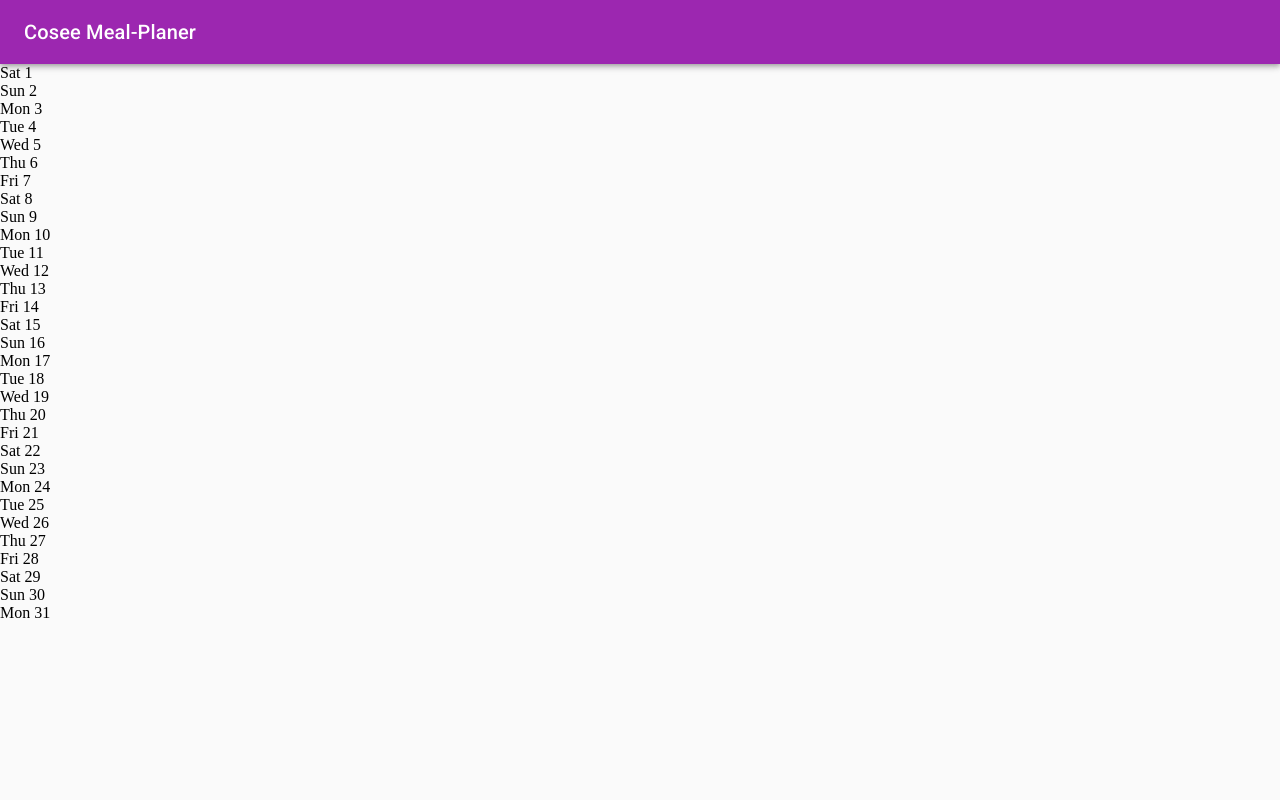
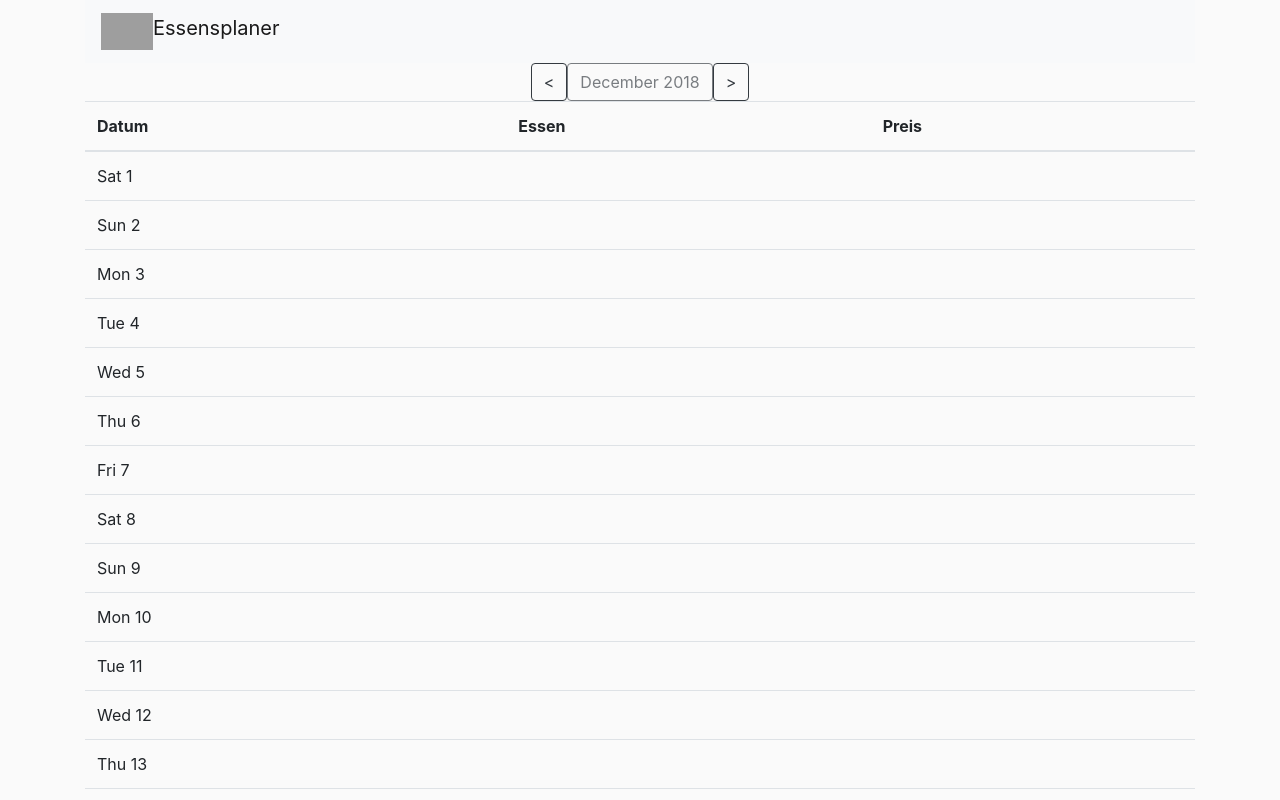
Before and after one commit to moritz31/netlify-meal-planer, a React (Create React App) app: page / in a window 1280 px wide. Shown: the top 800 px of the page. Built offline with nearby package versions, Linux system fonts and the light colour scheme; grey boxes are pictures that could not be loaded.

Commit message:
Added basic structure

```diff
--- a/src/components/monthOverview.js
+++ b/src/components/monthOverview.js
@@ -1,45 +1,40 @@
 import React from 'react'
+import Navigation from './overview/navigation.js'
+import Overview from './overview/overview.js'
 import dateFns from 'date-fns'
+
 
 class MonthOverview extends React.Component {
 
-    state = {
-        currentMonth: new Date(),
-        selectedDate: new Date()
-    };
+    constructor() {
+        super();
 
-    renderDays() {
-        const { currentMonth, selectedDate } = this.state;
+        this.state = {
+            currentMonth: new Date(),
+            selectedDate: new Date()
+        };
 
-        const monthStart = dateFns.startOfMonth(currentMonth);
-        const monthEnd = dateFns.endOfMonth(monthStart);
+        this.nextMonth = this.nextMonth.bind(this);
+        this.previousMonth = this.previousMonth.bind(this);
+    }
 
-        const dateFormat = "ddd D";
-        const rows = [];
+    nextMonth() {
+        this.setState({selectedDate: dateFns.addMonths(this.state.selectedDate,1)})
+        console.log(this.state.selectedDate)
+    }
 
-        let day = monthStart;
-        let formattedDate = "";
-        let dayOfWeek = "";
-
-        while (day <= monthEnd) {
-            formattedDate = dateFns.format(day, dateFormat);
-            dayOfWeek = dateFns.getDay(day);
-            rows.push(
-                <div className="row" key={day}>
-                {formattedDate}
-                </div>
-            );
-            day = dateFns.addDays(day, 1);
-        }
-        return <div className="body">{rows}</div>;
+    previousMonth() {
+        this.setState({selectedDate: dateFns.subMonths(this.state.selectedDate,1)})
+        console.log(this.state.selectedDate)
     }
 
     render() {
         return(
             <div className="calendar">
-            {this.renderDays()}
+                <Navigation month={this.state.selectedDate} leftClick={this.previousMonth} rightClick={this.nextMonth}></Navigation>
+                <Overview month={this.state.selectedDate}></Overview>
             </div>
-        );
+        )
     }
 }
 
--- a/src/components/navbar.js
+++ b/src/components/navbar.js
@@ -5,15 +5,12 @@ import Typography from '@material-ui/core/Typography'
 
 const NavBar = () => {
     return(
-        <div>
-        <AppBar position="static">
-            <Toolbar>
-                <Typography variant="title" color="inherit">
-                Cosee Meal-Planer
-                </Typography>
-            </Toolbar>
-        </AppBar>
-        </div>
+        <nav className="navbar navbar-light bg-light">
+            <a className="navbar-brand" href="#">
+            <img src="logo.png" width="52" height="37" className="d-inline-block align-top" alt=""/>
+            Essensplaner
+            </a>
+        </nav>
     )
 }
 
--- /dev/null
+++ b/src/components/overview/navigation.js
@@ -0,0 +1,22 @@
+import React from 'react'
+import { Button } from 'reactstrap'
+import dateFns from 'date-fns'
+import { Container, Row, Col } from 'reactstrap';
+
+class Navigation extends React.Component {
+
+    render() {
+        let monthName = dateFns.format(this.props.month, "MMMM YYYY")
+        return(
+            <Row>
+                <Col className="text-center" sm="12" md={{ size: 6, offset: 3 }}>
+                    <Button color="outline-dark" onClick={this.props.leftClick}>{'<'}</Button>
+                    <Button color="outline-dark" disabled>{monthName}</Button>
+                    <Button color="outline-dark" onClick={this.props.rightClick}>{'>'}</Button>
+                </Col>
+            </Row>
+        );
+    }
+}
+
+export default Navigation;
--- /dev/null
+++ b/src/components/overview/overview.js
@@ -0,0 +1,65 @@
+import React from 'react'
+import dateFns from 'date-fns'
+import { Table } from 'reactstrap';
+
+class Overview extends React.Component {
+
+    renderDays() {
+
+        const monthStart = dateFns.startOfMonth(this.props.month);
+        const monthEnd = dateFns.endOfMonth(monthStart);
+
+        const dateFormat = "ddd D";
+
+        const head = [];
+        const rows = [];
+
+        let day = monthStart;
+        let formattedDate = "";
+        let dayOfWeek = "";
+
+        head.push(
+            <thead>
+                <tr>
+                    <th>Datum</th>
+                    <th>Essen</th>
+                    <th>Preis</th>
+                </tr>
+            </thead>
+        );
+
+        while (day <= monthEnd) {
+            formattedDate = dateFns.format(day, dateFormat);
+            dayOfWeek = dateFns.getDay(day);
+            rows.push(
+                <tr key={day}>
+                    <td>{formattedDate}</td>
+                    <td></td>
+                    <td></td>
+                </tr>
+            );
+            day = dateFns.addDays(day, 1);
+        }
+
+        return (
+            <Table>
+                {head}
+                <tbody>
+                    {rows}
+                </tbody>
+            </Table>
+        );
+    }
+
+    createRow() {
+
+    }
+
+    render() {
+        return(
+            this.renderDays()
+        );
+    }
+}
+
+export default Overview;
--- a/src/index.js
+++ b/src/index.js
@@ -2,6 +2,8 @@ import React from 'react';
 import ReactDOM from 'react-dom';
 import Index from './pages/index';
 import * as serviceWorker from './serviceWorker';
+import 'bootstrap/dist/css/bootstrap.min.css';
+
 
 ReactDOM.render(<Index />, document.getElementById('root'));
 
--- a/src/pages/index.js
+++ b/src/pages/index.js
@@ -1,16 +1,9 @@
 import React from 'react';
 import PropTypes from 'prop-types';
-import { withStyles } from '@material-ui/core/styles';
 import withRoot from '../withRoot';
+import { Container } from 'reactstrap'
 import NavBar from '../components/navbar'
 import MonthOverview from '../components/monthOverview'
-
-const styles = theme => ({
-  root: {
-    textAlign: 'center',
-    paddingTop: theme.spacing.unit * 20,
-  },
-});
 
 class Index extends React.Component {
   state = {
@@ -30,14 +23,11 @@ class Index extends React.Component {
   };
 
   render() {
-    const { classes } = this.props;
-    const { open } = this.state;
-
     return (
-      <div>
-        <NavBar />
-        <MonthOverview />
-      </div>
+        <Container>
+          <NavBar />
+          <MonthOverview />
+        </Container>
     );
   }
 }
@@ -46,4 +36,4 @@ Index.propTypes = {
   classes: PropTypes.object.isRequired,
 };
 
-export default withRoot(withStyles(styles)(Index));
+export default withRoot((Index));
```
Also changed, not shown: package.json (+5 -3 lines), 1 other file (tests, documents, lock files or other folders).
